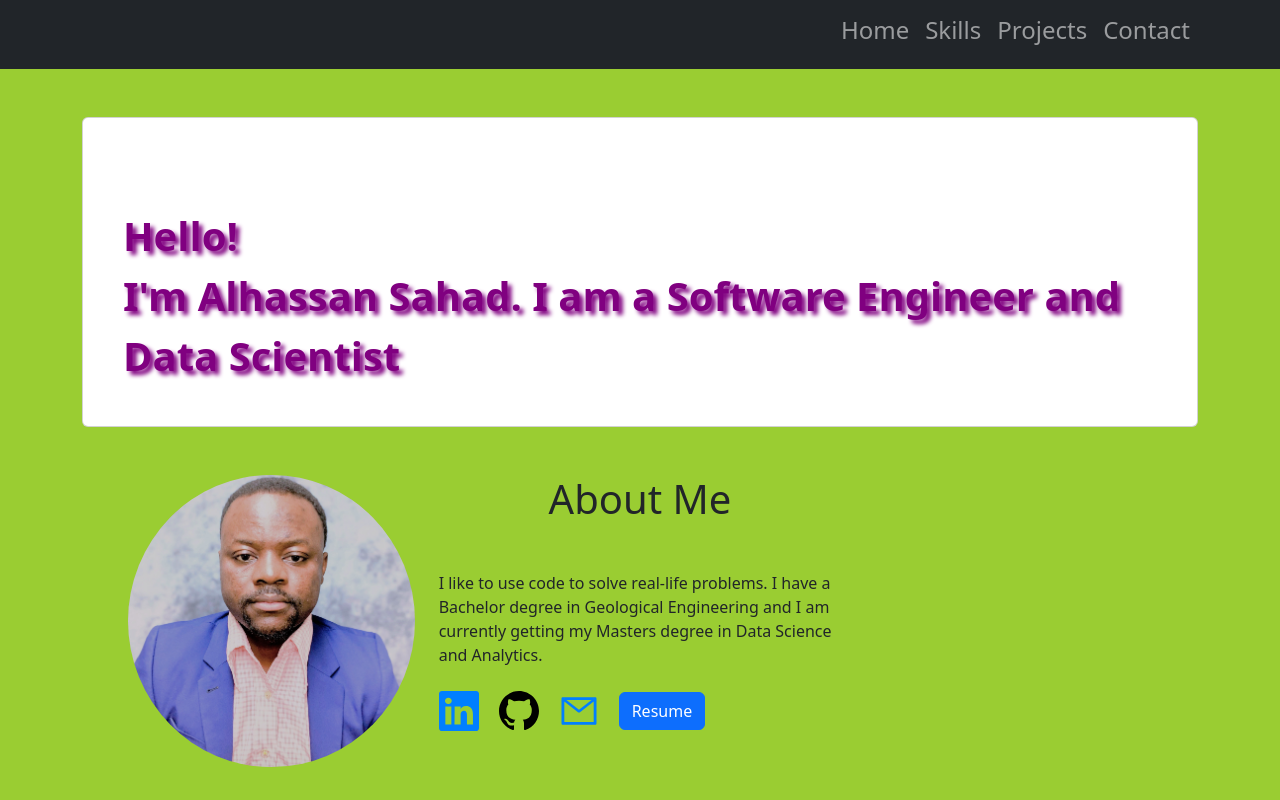
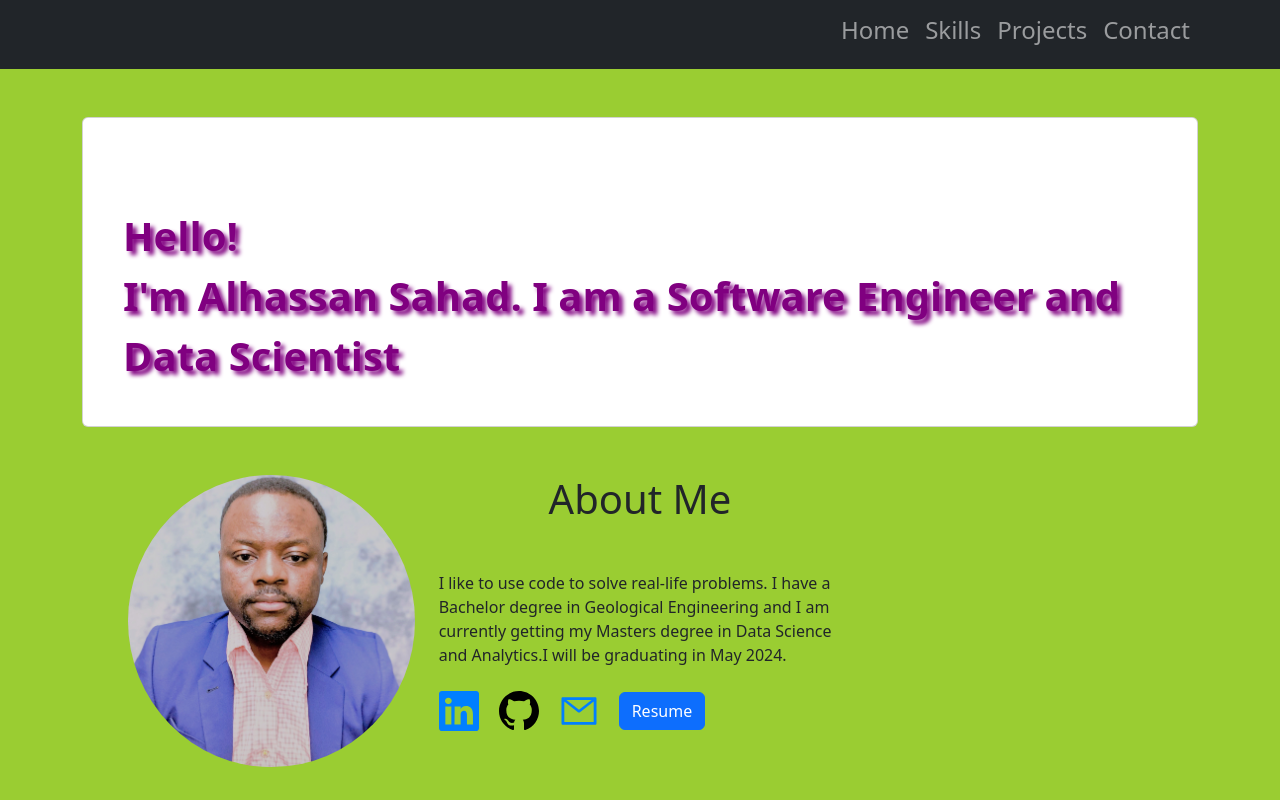
Before and after one commit to asahad/personal-portfolio-website, a React (Vite) app: page / in a window 1280 px wide. Shown: the top 800 px of the page. Built offline with nearby package versions, Linux system fonts and the light colour scheme.

Commit message:
Update aboutme

```diff
--- a/src/components/AboutMe.jsx
+++ b/src/components/AboutMe.jsx
@@ -31,7 +31,7 @@ const AboutMe = () => {
             <p style={{ margin: "0", padding: "0" }}>
               I like to use code to solve real-life problems. I have a Bachelor
               degree in Geological Engineering and I am currently getting my
-              Masters degree in Data Science and Analytics.
+              Masters degree in Data Science and Analytics.I will be graduating in May 2024.
             </p>
           </div>
           <div className="social-and-resume mt-4" style={{ textAlign: "left" }}>
```
